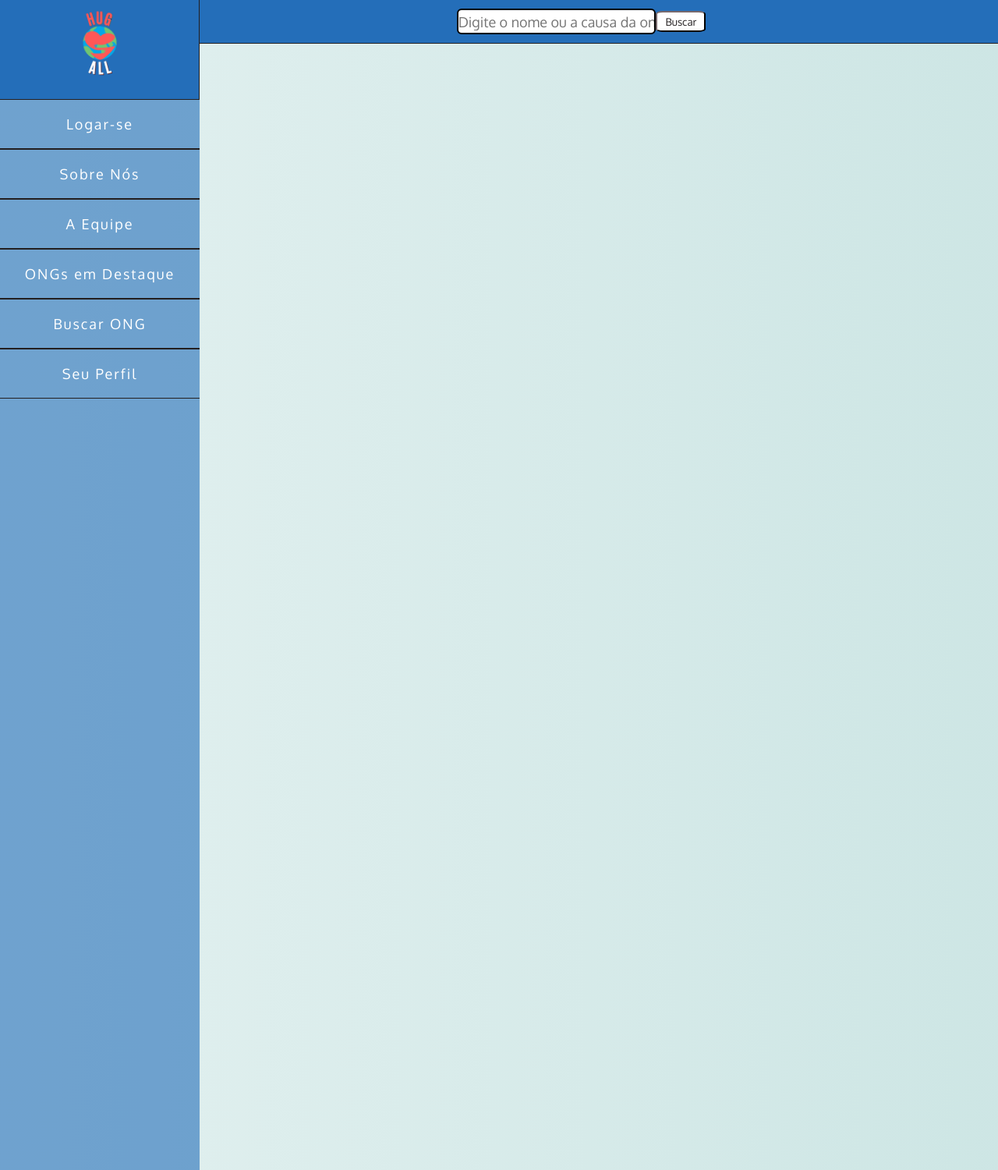
After one commit to GustavoLuizFarignoli/HugAll-main, a PHP site: page /HugAll-main/buscar.php in a window 1280 px wide. The commit adds this page. Shown: the whole page at 78% size. Run offline with PHP 8.4, Linux system fonts and the light colour scheme.

Commit message:
fiz buscar ONG com filtro por nome e causa, excluir atividade, atividades da ONG com sql

```diff
--- /dev/null
+++ b/CSS/buscar.css
@@ -0,0 +1,121 @@
+@import url('https://fonts.googleapis.com/css2?family=Oxygen&family=Rubik&display=swap');
+
+*{
+    padding: 0px;
+    margin: 0px;
+    box-sizing: border-box;
+    list-style: none;
+    font-family: 'Oxygen', 'Rubik', sans-serif !important;
+    scroll-behavior: smooth;
+}
+
+#main{
+    width: 100%;
+    height: 1500px;
+    display: flex;
+    text-align: center;
+    background-image: linear-gradient(to left, rgba(184, 219, 217, 0.7), rgba(184,219,217, 0.4));
+}
+
+a{
+    cursor: pointer;
+}
+
+.menu{
+    width: 20%;
+    height: 1500px;
+    background-color: rgb(36, 110, 185, 0.6);
+}
+
+.menu a{
+    text-decoration: none;
+    color: #fff;
+    font-size: 18px;
+    letter-spacing: 2px;
+    display: list-item;
+    padding: 20px;
+    border-top: 1px solid #231f20;
+    border-bottom: 1px solid #231f20;
+}
+
+.menu a:hover{
+    background-color: rgb(232, 174, 183, 0.8);
+    transition: 0.5s;
+    letter-spacing: 4px;
+    text-transform: uppercase;
+}
+
+.fixed{
+    position: fixed;
+    width: 20%;
+}
+
+.body{
+    width: 80%;
+}
+
+#Logo {
+    color: #fff;
+    font-size: 30px;
+    letter-spacing: 4px;
+    background-color: #246eb9ff;
+    cursor: pointer;
+    border-right: #231f20 1px solid;
+
+}
+
+#image {
+    width: 120px;
+    height: 120px;
+}
+
+.search{
+    display: flex;
+    flex-direction: row;
+    justify-content: center;
+    align-items: center;
+    width: 100%;
+    height: 7%;
+    background-color:#246eb9ff;
+    position: fixed;
+    border-right: #231f20 1px solid;
+    border-bottom: #231f20 1px solid;
+    border-left: none;
+}
+
+.box-input{
+    cursor: pointer;
+    font-size: large;
+    border-color: #231f20;
+    border: 2px solid;
+    border-radius: 6px;
+    height: 60%;
+    width: 20%;
+}
+
+.button{
+    align-self: center;
+    background-color: white;
+    border-color: #231f20;
+    border-radius: 14%;
+    color: #231f20;
+    height: 50%;
+    width: 5%;
+    cursor: pointer;
+    margin-right: 300px;
+}
+
+.button:hover{
+    background-color:#231f20;
+    border-color:  #231f20;
+    border-radius: 14%;
+    color: #fff;
+    box-shadow: 0 12px 16px 0 rgba(35, 31, 32,0.24), 0 17px 50px 0 rgba(35, 31, 32,0.19);
+}
+
+.button:active{
+    background-color:#231f20;
+    color: #fff;
+    border-radius: 14%;
+    transform: translateY(4px);
+}
--- a/CSS/perfil.css
+++ b/CSS/perfil.css
@@ -84,6 +84,11 @@ a{
     justify-content: space-around;
 }
 
+.flexrow{
+    display: flex;
+    flex-direction: row;
+}
+
 h1{
     margin-top: auto;
     margin-bottom: auto;
--- a/Carrosel.php
+++ b/Carrosel.php
@@ -27,6 +27,7 @@
         <a href="Index.php">Sobre Nós</a>
         <a href="Equipe.php">A Equipe</a>
         <a href="Carrosel.php">ONGs em Destaque</a>
+        <a href="buscar.php">Buscar ONG</a>
         <a href="perfil.php">Seu Perfil</a>
       </div>
     </div>
--- a/Equipe.php
+++ b/Equipe.php
@@ -17,6 +17,7 @@
                 <a href="Index.php">Sobre Nós</a>
                 <a href="Equipe.php">A Equipe</a>
                 <a href="Carrosel.php">ONGs em Destaque</a>
+                <a href="buscar.php">Buscar ONG</a>
                 <a href="perfil.php">Seu Perfil</a>
             </div>
         </div>
--- a/Index.php
+++ b/Index.php
@@ -17,6 +17,7 @@
                 <a href="Index.php">Sobre Nós</a>
                 <a href="Equipe.php">A Equipe</a>
                 <a href="Carrosel.php">ONGs em Destaque</a>
+                <a href="buscar.php">Buscar ONG</a>
                 <a href="perfil.php">Seu Perfil</a>
             </div>
         </div>
--- a/atividades.php
+++ b/atividades.php
@@ -39,6 +39,7 @@
                 <a href="Index.php">Sobre Nós</a>
                 <a href="Equipe.php">A Equipe</a>
                 <a href="Carrosel.php">ONGs em Destaque</a>
+                <a href="buscar.php">Buscar ONG</a>
                 <a href="perfil.php">Seu Perfil</a>
                 <a href="atividades.php">Cadastrar atividades</a>
             </div>
@@ -75,7 +76,7 @@
             document.getElementById('quantidade').disabled = false;
             document.getElementById('quantidade').placeholder = "Digite a quantidade e a únidade, caso tenha, ex: 1 kg" ;
             document.getElementById('objeto').disabled = false;
-            document.getElementById('objeto').placeholder = "Digite o que você doou";
+            document.getElementById('objeto').placeholder = "Digite o que você doou Ex: Casacos, Alimento ou Reais";
             document.getElementById('ong').disabled = false;
             document.getElementById('ong').placeholder = "Digite para quem você doou";
         }
--- /dev/null
+++ b/buscar.php
@@ -0,0 +1,63 @@
+<!DOCTYPE html>
+<html lang="pt-br">
+<head>
+    <meta charset="UTF-8">
+    <meta http-equiv="X-UA-Compatible" content="IE=edge">
+    <meta name="viewport" content="width=device-width, initial-scale=1.0">
+    <link rel="stylesheet" type="text/css" href="CSS/buscar.css">
+    <link rel="icon" type="image/x-icon" href="Imagens/hugALL-removebg-preview.png">
+    <title>Realizar Busca</title>
+</head>
+<body>
+    <div id="main">
+        <div class="menu">
+            <div class="fixed">
+                <h2 id="Logo"><img id="image" src="Imagens/hugALL-removebg-preview.png" onclick="home()"></h2>
+                <a href="login.php">Logar-se</a>
+                <a href="Index.php">Sobre Nós</a>
+                <a href="Equipe.php">A Equipe</a>
+                <a href="Carrosel.php">ONGs em Destaque</a>
+                <a href="buscar.php">Buscar ONG</a>
+                <a href="perfil.php">Seu Perfil</a>
+            </div>
+        </div>
+        <div class="body">
+            <form id="form" action="buscar.php" method="POST">
+                <div class="search">
+                    <input type="text" class="box-input" name="busca" id="busca" placeholder="Digite o nome ou a causa da ong que procura">
+                    <button type="submit" name="submit" class="button">Buscar</button>
+                </div>
+                <div style="padding-top: 100px;">
+                    <?php
+                        include('crud/connection.php');
+
+                        if(isset($_POST['submit'])){
+
+                            $busca = $_POST['busca'];
+
+                            $sql = "SELECT id, nome, causa FROM ong WHERE nome LIKE '%$busca%' or causa LIKE '%$busca%'";
+                            $result = $conn->query($sql);
+
+                            if ($result->num_rows > 0) {
+                                $i = 1;
+                                while ($row = $result->fetch_assoc()){
+                                    echo '<h2>' . $i . ": " . '<a href="perfilong.php?id=' . $row['id'] . '">' . $row['nome'] . " - " . $row['causa'] ."</a>" . "</h2>" . "<br>";
+                                    $i = $i + 1;
+                                }
+                            }
+                            else {
+                                echo "<h2>" . "Sem resultados no banco de dados!!!" . "</h2>";
+                            }
+                        }
+                    ?>
+                </div>
+            </form>
+        </div>
+    </div>
+    <script lang="javascript">
+        function home(){
+            location.href = "index.php";
+        }
+    </script>
+</body>
+</html>
--- a/cadastro.php
+++ b/cadastro.php
@@ -17,6 +17,7 @@
                 <a href="Index.php">Sobre Nós</a>
                 <a href="Equipe.php">A Equipe</a>
                 <a href="Carrosel.php">ONGs em Destaque</a>
+                <a href="buscar.php">Buscar ONG</a>
                 <a href="perfil.php">Seu Perfil</a>
             </div>
         </div>
--- a/crud/delete_php.php
+++ b/crud/delete_php.php
@@ -9,15 +9,12 @@
         $sql = "DELETE FROM usuario WHERE cpf = '$cpf'";
 
         if ($conn->query($sql) === TRUE) {
-            echo 'deu bom';
             header("Location: http://localhost/HugAll-main/index.php");
         }
         else {
-            echo 'deu ruim';
             header("Location: http://localhost/HugAll-main/perfil.php");
         }
     }else {
-        echo 'deu bom 2';
         header("Location: http://localhost/HugAll-main/index.php");
     }
 
--- a/editperfil.php
+++ b/editperfil.php
@@ -40,6 +40,7 @@
                 <a href="Index.php">Sobre Nós</a>
                 <a href="Equipe.php">A Equipe</a>
                 <a href="Carrosel.php">ONGs em Destaque</a>
+                <a href="buscar.php">Buscar ONG</a>
                 <a href="perfil.php">Seu Perfil</a>
                 <?php
                     if ($tipo != 3){
--- a/login.php
+++ b/login.php
@@ -17,6 +17,7 @@
                 <a href="Index.php">Sobre Nós</a>
                 <a href="Equipe.php">A Equipe</a>
                 <a href="Carrosel.php">ONGs em Destaque</a>
+                <a href="buscar.php">Buscar ONG</a>
                 <a href="perfil.php">Seu Perfil</a>
             </div>
         </div>
--- a/update.php
+++ b/update.php
@@ -17,6 +17,7 @@
                 <a href="Index.php">Sobre Nós</a>
                 <a href="Equipe.php">A Equipe</a>
                 <a href="Carrosel.php">ONGs em Destaque</a>
+                <a href="buscar.php">Buscar ONG</a>
                 <a href="perfil.php">Seu Perfil</a>
             </div>
         </div>
```
Also changed, not shown: crud/atividades_php.php (+6 -1 lines), crud/deletaratividade.php (added, +15 -0 lines), perfil.php (+11 -2 lines), perfilong.php (+14 -1 lines).
